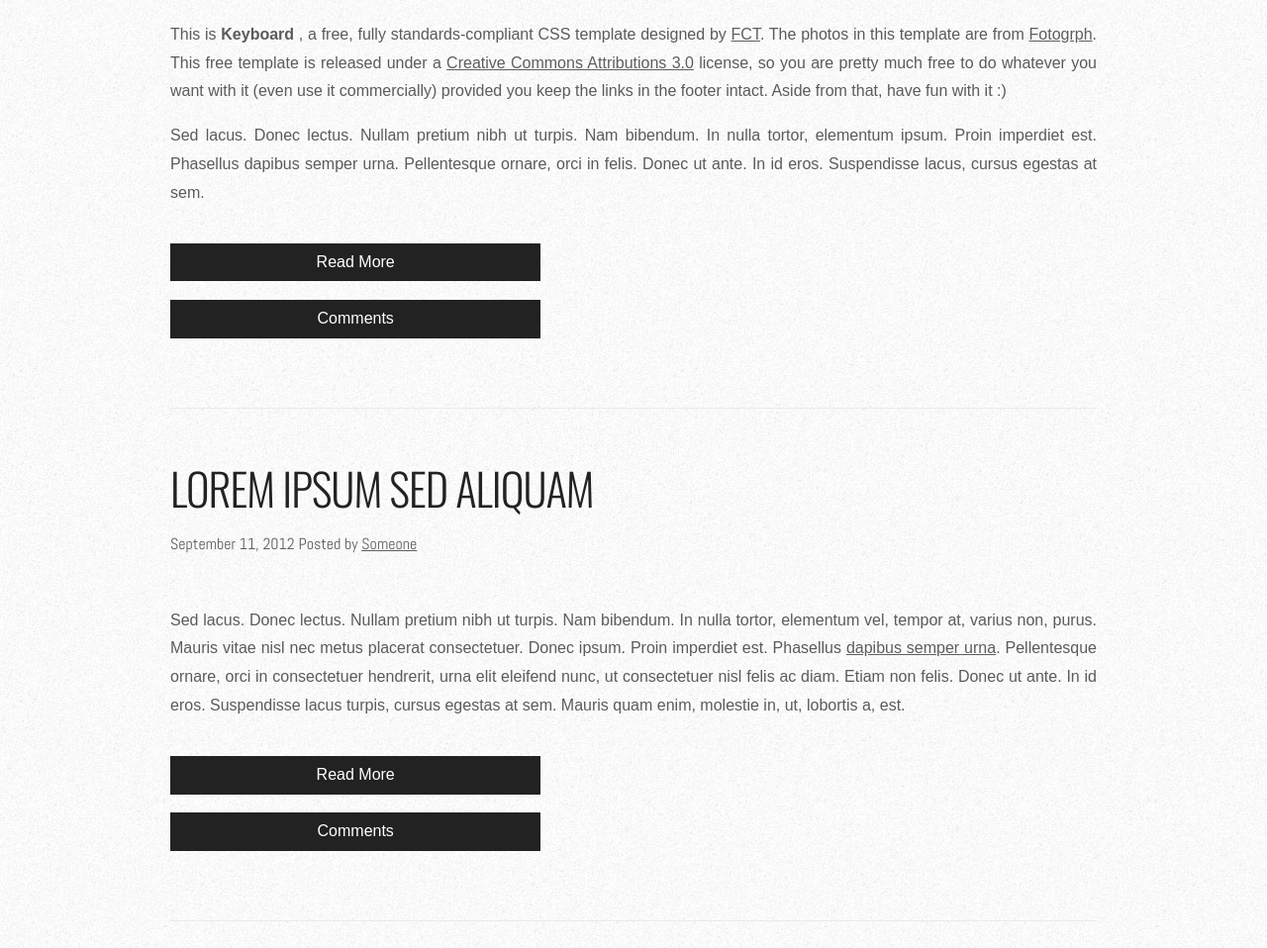
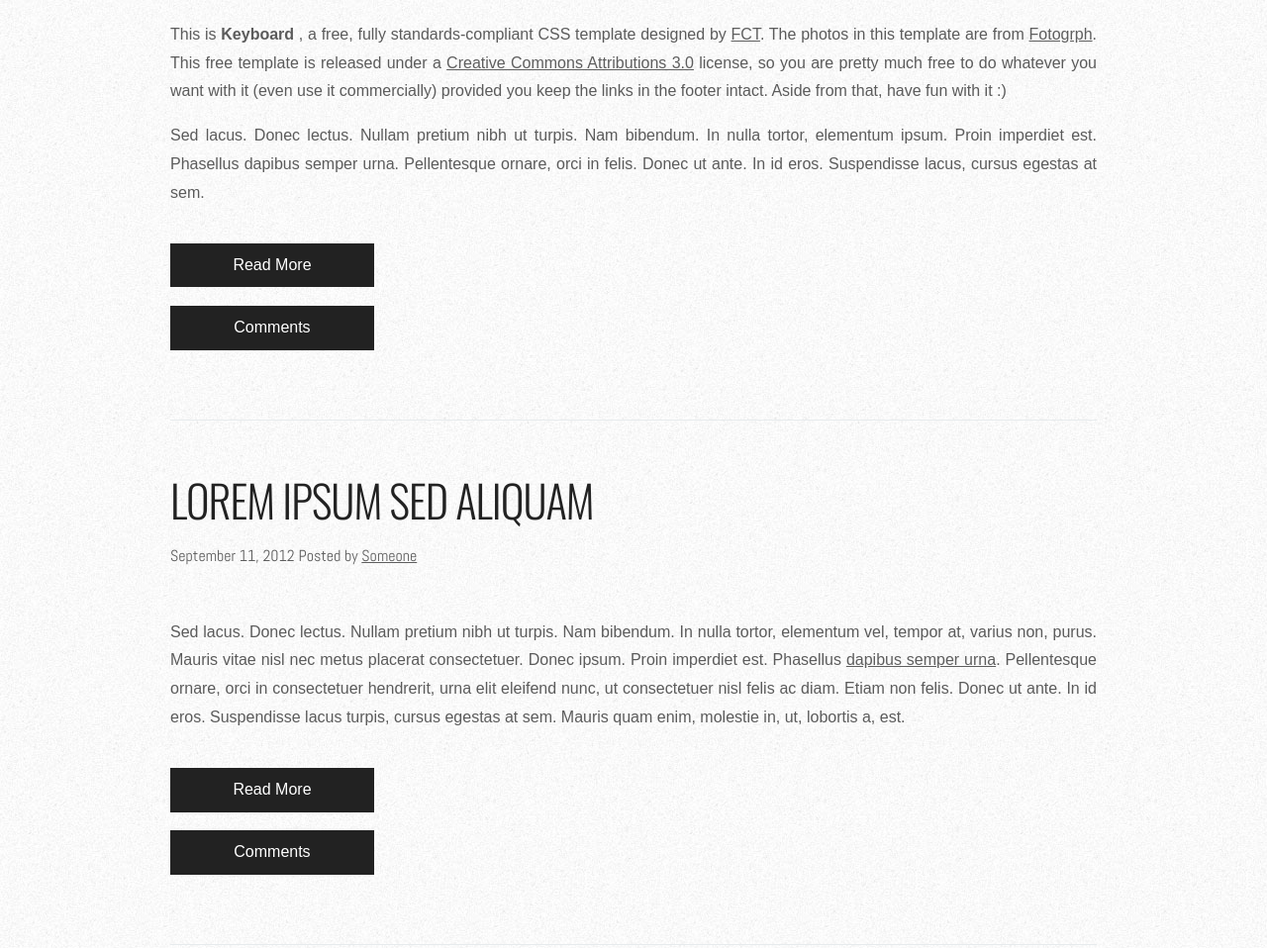
Before and after one commit to vp811/project_transformation_vasquez_efren, a plain HTML site: page index.html in a window 1280 px wide. Shown: the part 701-1659 px from the top of the page at 99% size. Drawn offline with nearby package versions, Linux system fonts and the light colour scheme.

Commit message:
edit read more and comments button to add padding

```diff
--- a/css/main.css
+++ b/css/main.css
@@ -145,25 +145,6 @@ a {
     color: #FFFFFF;
 }
 
-@media all and (min-width: 600px) {
-    nav ul {
-        text-align: center;
-    }
-    nav li {
-        display: inline-block;
-        width: 49%;
-    }
-}
-
-@media all and (min-width: 850px) {
-    nav ul {
-        text-align: center;
-    }
-    nav li{
-        width: calc(100% / 6);
-    }
-}
-
 /* Page */
 
 #page {
@@ -210,7 +191,7 @@ a {
 .more {
     display: block;
     width: 40%;
-    padding: 5px 5px;
+    padding: .5em .5em;
     background: #222222;
     color: #FFFFFF;
     text-align: center;
@@ -221,7 +202,7 @@ a {
 .comments {
     display: block;
     width: 40%;
-    padding: 5px 5px;
+    padding: 0.5em 0.5em;
     background: #222222;
     color: #FFFFFF;
     text-align: center;
@@ -329,3 +310,28 @@ a {
 #content {
     padding: 2em;
 }
+
+@media all and (min-width: 600px) {
+    nav ul {
+        text-align: center;
+    }
+    nav li {
+        display: inline-block;
+        width: 49%;
+    }
+    .comments {
+        width: 22%;
+    }
+    .more {
+        width: 22%;
+    }
+}
+
+@media all and (min-width: 850px) {
+    nav ul {
+        text-align: center;
+    }
+    nav li {
+        width: calc(100% / 6);
+    }
+}
```
